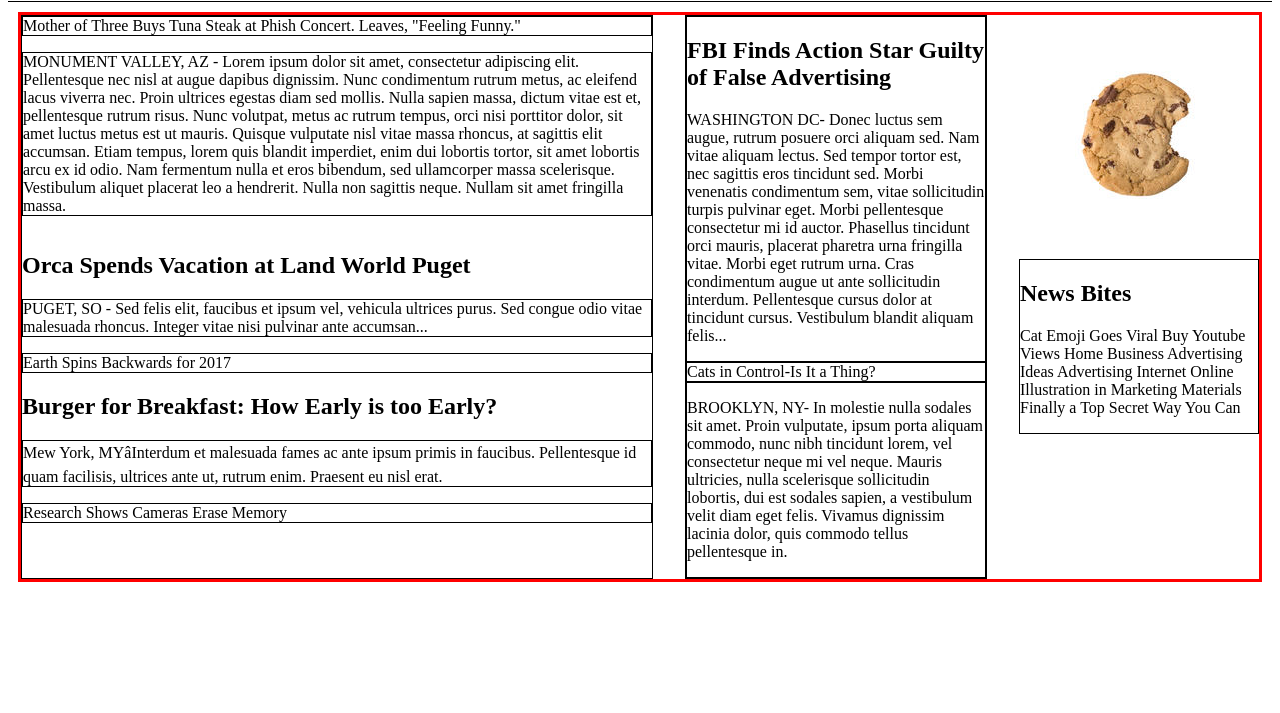
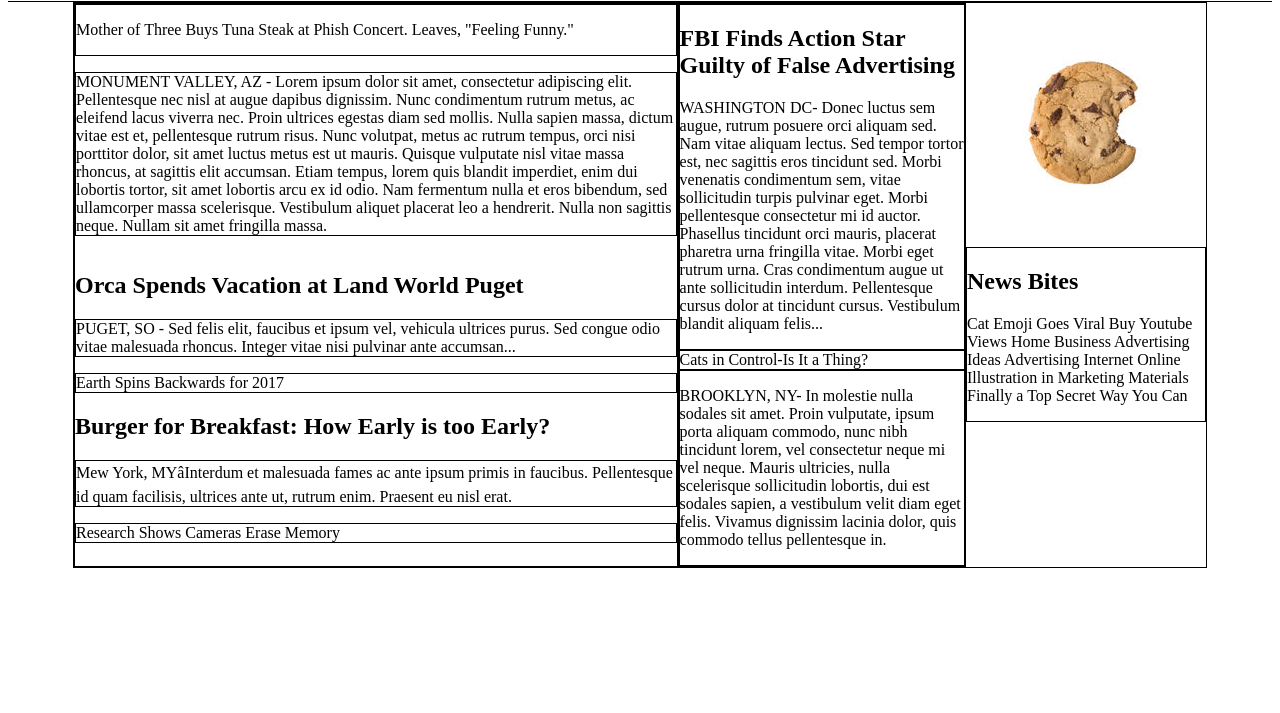
Before and after one commit to NoorulainKhaliq/MyTimes, a plain HTML site: page index.html in a window 1280 px wide. Shown: the part 87-800 px from the top of the page. Drawn offline with Linux system fonts and the light colour scheme.

Commit message:
column editing

```diff
--- a/index.html
+++ b/index.html
@@ -26,7 +26,7 @@
   <div class="column-large">
         <div class="lead-story">
           <div class="image-content">
-            <span>Mother of Three Buys Tuna Steak at Phish Concert. Leaves, "Feeling Funny."</span>
+            <p>Mother of Three Buys Tuna Steak at Phish Concert. Leaves, "Feeling Funny."</p>
           </div>
           <p class="narrative">
             MONUMENT VALLEY, AZ - Lorem ipsum dolor sit amet, consectetur adipiscing elit. Pellentesque nec nisl at augue dapibus dignissim. Nunc condimentum rutrum metus, ac eleifend lacus viverra nec. Proin ultrices egestas diam sed mollis. Nulla sapien massa, dictum vitae est et, pellentesque rutrum risus. Nunc volutpat, metus ac rutrum tempus, orci nisi porttitor dolor, sit amet luctus metus est ut mauris. Quisque vulputate nisl vitae massa rhoncus, at sagittis elit accumsan. Etiam tempus, lorem quis blandit imperdiet, enim dui lobortis tortor, sit amet lobortis arcu ex id odio. Nam fermentum nulla et eros bibendum, sed ullamcorper massa scelerisque. Vestibulum aliquet placerat leo a hendrerit. Nulla non sagittis neque. Nullam sit amet fringilla massa.
--- a/resources/style.css
+++ b/resources/style.css
@@ -35,8 +35,9 @@ a {
 .container {
   display: flex;
   margin: 10px;
-  border: 3px solid red;
-  justify-content: space-between;
+  border: 1px solid black;
+  width: 1132px;
+  margin: 0 auto;
 }
 
 .column-large {
```
